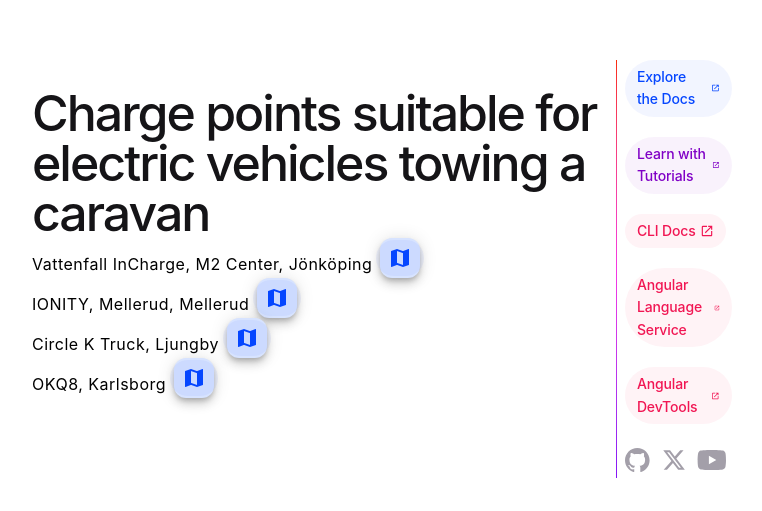
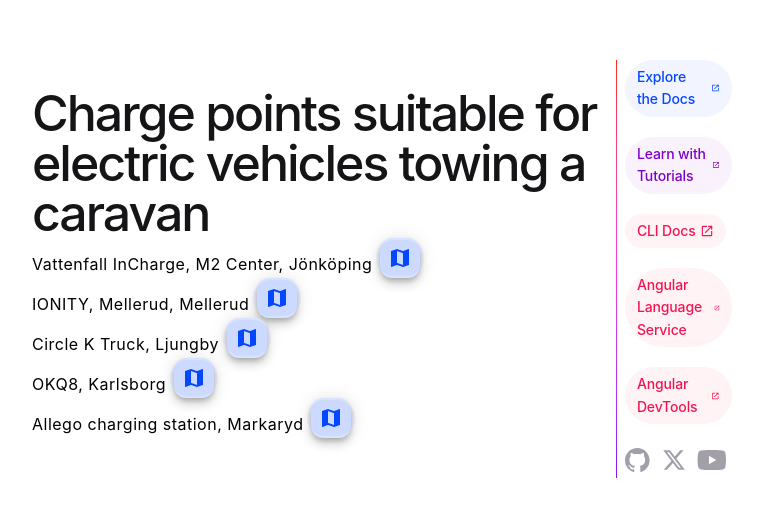
Before and after one commit to JohanHaggstrom/charge-ev-with-caravan_web, an Angular app: page / in a window 1280 px wide. Shown: the part 107-618 px from the top of the page, without its empty margins (258-1020 px from the left). Built offline with nearby package versions, Linux system fonts and the light colour scheme.

Commit message:
Added Allego charging in Markaryd

```diff
--- a/src/app/app.component.ts
+++ b/src/app/app.component.ts
@@ -65,6 +65,18 @@
             numberOfChargePoints: NaN,
             capacity: '150',
         },
+        {
+            title: 'Allego charging station',
+            address1: 'Ulvarydsvägen 2',
+            address2: '',
+            postalCode: '285 35',
+            city: 'Markaryd',
+            country: 'Sweden',
+            comments: '',
+            mapCoordinates: '56.44481279040068, 13.60326467913148',
+            numberOfChargePoints: 8,
+            capacity: '300',
+        },
     ];
 
     protected identifiedChargePoints: IdentifiedCaravanChargePoint[] =
```
